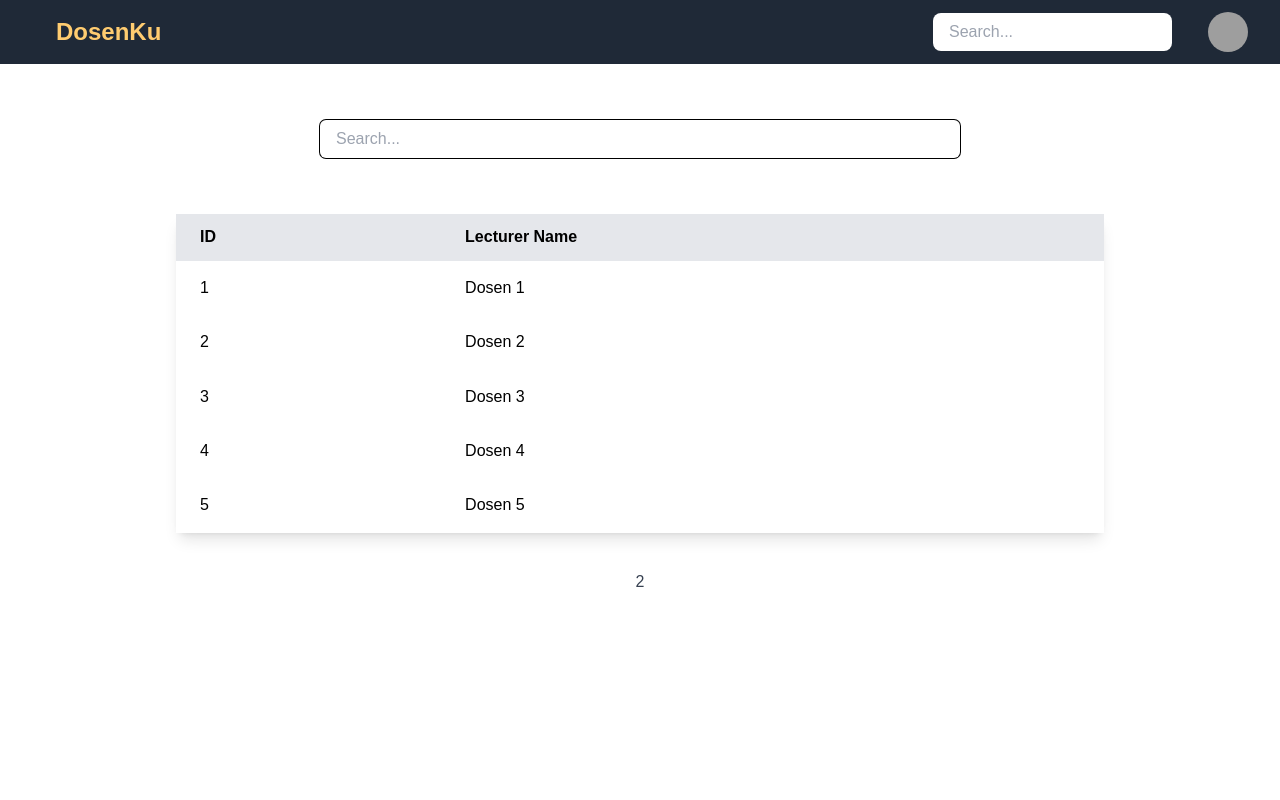
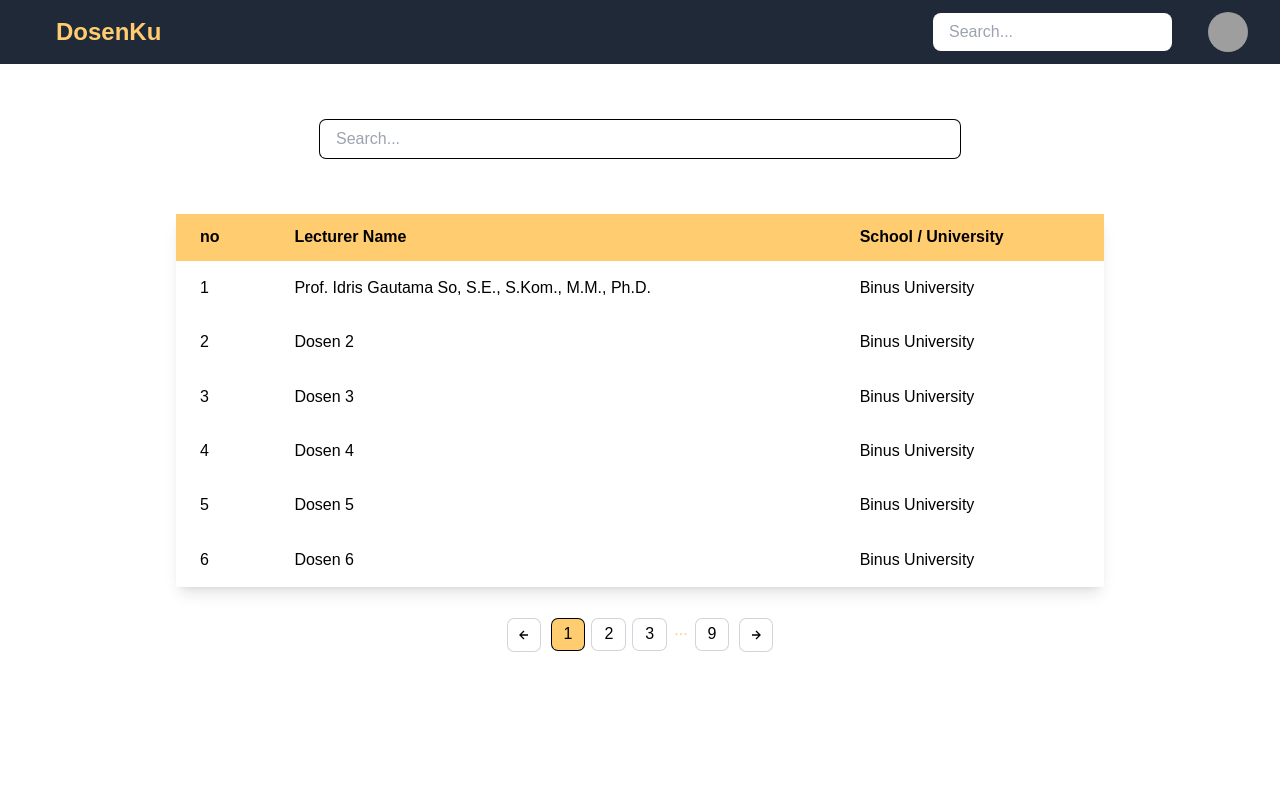
Before and after one commit to RavellRavindo/dosenku, a React (Create React App) app in the folder client/: page /admin in a window 1280 px wide. Shown: the top 800 px of the page. Built offline with nearby package versions, Linux system fonts and the light colour scheme; grey boxes are pictures that could not be loaded.

Commit message:
fix pagination button

```diff
--- a/client/package.json
+++ b/client/package.json
@@ -10,6 +10,7 @@
     "@testing-library/user-event": "^13.5.0",
     "react": "^18.2.0",
     "react-dom": "^18.2.0",
+    "react-icons": "^4.11.0",
     "react-modal": "^3.16.1",
     "react-router-dom": "^6.16.0",
     "react-scripts": "^5.0.1",
--- a/client/src/components/LecturerList.jsx
+++ b/client/src/components/LecturerList.jsx
@@ -1,75 +1,210 @@
 import React, { useState } from "react";
+import {BiLeftArrowAlt,BiRightArrowAlt} from 'react-icons/bi';
 
 const LecturerList = () => {
   const lecturers = [
-    { id: 1, name: "Dosen 1" },
-    { id: 2, name: "Dosen 2" },
-    { id: 3, name: "Dosen 3" },
-    { id: 4, name: "Dosen 4" },
-    { id: 5, name: "Dosen 5" },
-    { id: 6, name: "Dosen 6" },
+    {
+      no: 1,
+      name: "Prof. Idris Gautama So, S.E., S.Kom., M.M., Ph.D.",
+      univ: "Binus University",
+    },
+    { no: 2, name: "Dosen 2", univ: "Binus University" },
+    { no: 3, name: "Dosen 3", univ: "Binus University" },
+    { no: 4, name: "Dosen 4", univ: "Binus University" },
+    { no: 5, name: "Dosen 5", univ: "Binus University" },
+    { no: 6, name: "Dosen 6", univ: "Binus University" },
+    {
+      no: 1,
+      name: "Prof. Idris Gautama So, S.E., S.Kom., M.M., Ph.D.",
+      univ: "Binus University",
+    },
+    { no: 2, name: "Dosen 2", univ: "Binus University" },
+    { no: 3, name: "Dosen 3", univ: "Binus University" },
+    { no: 4, name: "Dosen 4", univ: "Binus University" },
+    { no: 5, name: "Dosen 5", univ: "Binus University" },
+    { no: 6, name: "Dosen 6", univ: "Binus University" },
+    {
+      no: 1,
+      name: "Prof. Idris Gautama So, S.E., S.Kom., M.M., Ph.D.",
+      univ: "Binus University",
+    },
+    { no: 2, name: "Dosen 2", univ: "Binus University" },
+    { no: 3, name: "Dosen 3", univ: "Binus University" },
+    { no: 4, name: "Dosen 4", univ: "Binus University" },
+    { no: 5, name: "Dosen 5", univ: "Binus University" },
+    { no: 6, name: "Dosen 6", univ: "Binus University" },
+    {
+      no: 1,
+      name: "Prof. Idris Gautama So, S.E., S.Kom., M.M., Ph.D.",
+      univ: "Binus University",
+    },
+    { no: 2, name: "Dosen 2", univ: "Binus University" },
+    { no: 3, name: "Dosen 3", univ: "Binus University" },
+    { no: 4, name: "Dosen 4", univ: "Binus University" },
+    { no: 5, name: "Dosen 5", univ: "Binus University" },
+    { no: 6, name: "Dosen 6", univ: "Binus University" },
+    {
+      no: 1,
+      name: "Prof. Idris Gautama So, S.E., S.Kom., M.M., Ph.D.",
+      univ: "Binus University",
+    },
+    { no: 2, name: "Dosen 2", univ: "Binus University" },
+    { no: 3, name: "Dosen 3", univ: "Binus University" },
+    { no: 4, name: "Dosen 4", univ: "Binus University" },
+    { no: 5, name: "Dosen 5", univ: "Binus University" },
+    { no: 6, name: "Dosen 6", univ: "Binus University" },
+    {
+      no: 1,
+      name: "Prof. Idris Gautama So, S.E., S.Kom., M.M., Ph.D.",
+      univ: "Binus University",
+    },
+    { no: 2, name: "Dosen 2", univ: "Binus University" },
+    { no: 3, name: "Dosen 3", univ: "Binus University" },
+    { no: 4, name: "Dosen 4", univ: "Binus University" },
+    { no: 5, name: "Dosen 5", univ: "Binus University" },
+    { no: 6, name: "Dosen 6", univ: "Binus University" },
+    {
+      no: 1,
+      name: "Prof. Idris Gautama So, S.E., S.Kom., M.M., Ph.D.",
+      univ: "Binus University",
+    },
+    { no: 2, name: "Dosen 2", univ: "Binus University" },
+    { no: 3, name: "Dosen 3", univ: "Binus University" },
+    { no: 4, name: "Dosen 4", univ: "Binus University" },
+    { no: 5, name: "Dosen 5", univ: "Binus University" },
+    { no: 6, name: "Dosen 6", univ: "Binus University" },
+    {
+      no: 1,
+      name: "Prof. Idris Gautama So, S.E., S.Kom., M.M., Ph.D.",
+      univ: "Binus University",
+    },
+    { no: 2, name: "Dosen 2", univ: "Binus University" },
+    { no: 3, name: "Dosen 3", univ: "Binus University" },
+    { no: 4, name: "Dosen 4", univ: "Binus University" },
+    { no: 5, name: "Dosen 5", univ: "Binus University" },
+    { no: 6, name: "Dosen 6", univ: "Binus University" },
+    {
+      no: 1,
+      name: "Prof. Idris Gautama So, S.E., S.Kom., M.M., Ph.D.",
+      univ: "Binus University",
+    },
+    { no: 2, name: "Dosen 2", univ: "Binus University" },
+    { no: 3, name: "Dosen 3", univ: "Binus University" },
+    { no: 4, name: "Dosen 4", univ: "Binus University" },
+    { no: 5, name: "Dosen 5", univ: "Binus University" },
+    { no: 6, name: "Dosen 6", univ: "Binus University" },
   ];
 
-  const itemsPerPage = 5;
+  const itemsPerPage = 6;
   const [currentPage, setCurrentPage] = useState(1);
 
   const indexOfLastItem = currentPage * itemsPerPage;
   const indexOfFirstItem = indexOfLastItem - itemsPerPage;
   const currentItems = lecturers.slice(indexOfFirstItem, indexOfLastItem);
 
+  const totalPages = Math.ceil(lecturers.length / itemsPerPage);
+
+  const maxVisiblePages = 5;
+  const halfMaxVisiblePages = Math.floor(maxVisiblePages / 2);
+
+  const startPage = Math.max(1, currentPage - halfMaxVisiblePages);
+  const endPage = Math.min(totalPages, startPage + maxVisiblePages - 1);
+
   const pageNumbers = [];
-  for (let i = 1; i <= Math.ceil(lecturers.length / itemsPerPage); i++) {
+  if (totalPages > maxVisiblePages) {
+    if (currentPage <= halfMaxVisiblePages) {
+      for (let i = 1; i <= maxVisiblePages - 2; i++) {
         pageNumbers.push(i);
+      }
+      pageNumbers.push('...');
+      pageNumbers.push(totalPages);
+    } else if (currentPage >= totalPages - halfMaxVisiblePages) {
+      pageNumbers.push(1);
+      pageNumbers.push('...');
+      for (let i = totalPages - maxVisiblePages + 3; i <= totalPages; i++) {
+        pageNumbers.push(i);
+      }
+    } else {
+      pageNumbers.push(1);
+      pageNumbers.push('...');
+      for (let i = currentPage - halfMaxVisiblePages + 2; i <= currentPage + halfMaxVisiblePages - 2; i++) {
+        pageNumbers.push(i);
+      }
+      pageNumbers.push('...');
+      pageNumbers.push(totalPages);
+    }
+  } else {
+    for (let i = 1; i <= totalPages; i++) {
+      pageNumbers.push(i);
+    }
   }
 
   return (
     <div className="container mx-auto p-4 pt-14">
       <table className="w-full border border-gray-300 rounded-lg shadow-lg">
-        <thead className="bg-gray-200">
+        <thead className="primaryBgColor">
           <tr>
-            <th className="py-3 px-6 text-left font-semibold">ID</th>
+            <th className="py-3 px-6 text-left font-semibold">no</th>
             <th className="py-3 px-6 text-left font-semibold">Lecturer Name</th>
+            <th className="py-3 px-6 text-left font-semibold">
+              School / University
+            </th>
           </tr>
         </thead>
         <tbody>
           {currentItems.map((lecturer) => (
-            <tr key={lecturer.id} className="bg-white">
-              <td className="py-4 px-6 border-b">{lecturer.id}</td>
+            <tr key={lecturer.no} className="bg-white hover:bg-yellow-50">
+              <td className="py-4 px-6 border-b">{lecturer.no}</td>
               <td className="py-4 px-6 border-b">{lecturer.name}</td>
+              <td className="py-4 px-6 border-b">{lecturer.univ}</td>
             </tr>
           ))}
         </tbody>
       </table>
 
-      <div className="flex justify-center mt-4">
-        <ul className="pagination">
-          {pageNumbers.map((number) => (
+      <div className="flex justify-center mt-8">
+        <ul className="pagination flex">
+          <li>
+            <button
+              onClick={() => setCurrentPage(currentPage - 1)}
+              disabled={currentPage === 1}
+              className="page-link ring-1 ring-gray-300 hover:bg-gray-300 hover-text-gray-900 rounded-md px-2 py-2 mr-2 transition duration-300 ease-in-out"
+            >
+              <BiLeftArrowAlt></BiLeftArrowAlt>
+            </button>
+          </li>
+          {pageNumbers.map((number, index) => (
             <li
-              key={number}
-              className={`page-item ${number === currentPage ? "active" : ""}`}
+              key={index}
+              className={`page-item ${
+                number === currentPage ? "active" : ""
+              } px-1`}
             >
-              {/* <button
-                    onClick={() => setCurrentPage(number)}
-                    className="page-link"
-                  >
-                    <div className="bg-stone-600 py-3 px-3">
-                          {number}
-                    </div>
-
-                  </button> */}
-
+              {number === '...' ? (
+                <span className="page-link">...</span>
+              ) : (
                 <button
                   onClick={() => setCurrentPage(number)}
                   className={`page-link ${
                     number === currentPage
-                    ? "bg-primaryColor text-white"
-                    : "text-gray-700 hover:bg-gray-200"
-                }`}
+                      ? "primaryBgColor ring-1 ring-black"
+                      : "ring-1 ring-gray-300 hover-bg-gray-300 hover-text-gray-900"
+                  } rounded-md px-3 py-1 transition duration-300 ease-in-out`}
                 >
                   {number}
                 </button>
+              )}
             </li>
           ))}
+          <li>
+            <button
+              onClick={() => setCurrentPage(currentPage + 1)}
+              disabled={currentPage === totalPages}
+              className="page-link ring-1 ring-gray-300 hover-bg-gray-300 hover-text-gray-900 rounded-md px-2 py-2 ml-2 transition duration-300 ease-in-out"
+            >
+              <BiRightArrowAlt></BiRightArrowAlt>
+            </button>
+          </li>
         </ul>
       </div>
     </div>
```
Also changed, not shown: 1 other file (tests, documents, lock files or other folders). Lines whose indentation alone changed are shown as unchanged.
